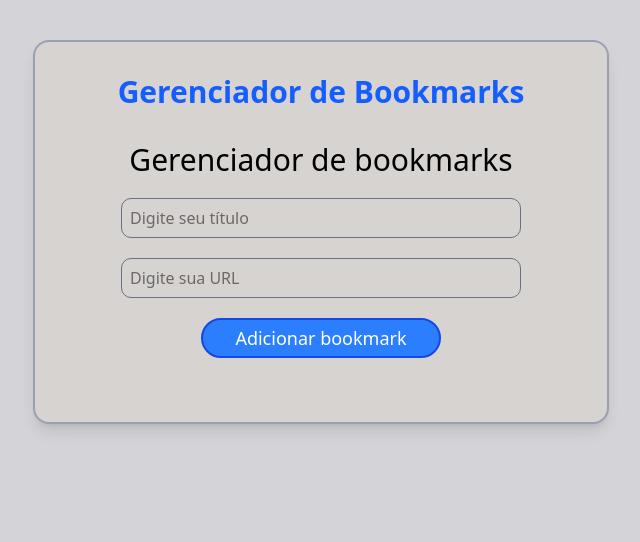
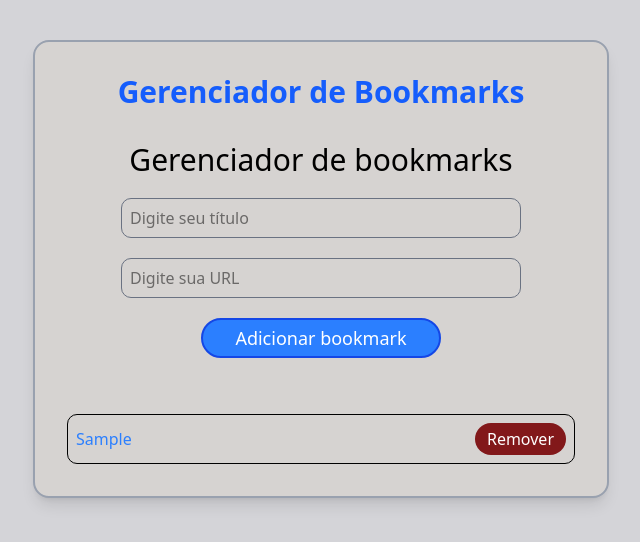
Before and after one commit to Igor-Brandalise/LynkUp, a React (Vite) app: page / in a window 1280 px wide. Both pictures are taken after typing "Sample", "https://example.com" into the empty fields and a click on the button "Adicionar bookmark". Shown: the top 542 px of the page, without its empty margins (319-959 px from the left). Built offline with nearby package versions, Linux system fonts and the light colour scheme.

Commit message:
lista/itens adicionados

```diff
--- a/src/components/lista.tsx
+++ b/src/components/lista.tsx
@@ -1,7 +1,28 @@
-export function Lista (){
-    return(
-        <div>
+import type { Favorito } from "../types/favorito";
 
-        </div>
-    )
+type props = {
+  itens: Favorito[];
+  aoRemover: (id: string) => void;
+};
+
+export function Lista({ itens, aoRemover }: props) {
+  return (
+    <ul className="flex flex-col gap-4 mt-6">
+      {itens.map((item) => (
+        <li key={item.id} className="flex justify-between items-center rounded-[10px] border p-2">
+          <a
+            href={item.url}
+            target="_blank"
+            rel="nooperner noreferrer"
+            className="text-blue-500 hover:underline"
+          >
+            {item.titulo}
+          </a>
+          <button onClick={() => aoRemover(item.id)} className="bg-red-900 text-white rounded-2xl px-3 py-1 hover:bg-red-600">
+            Remover
+          </button>
+        </li>
+      ))}
+    </ul>
+  );
 }
```
